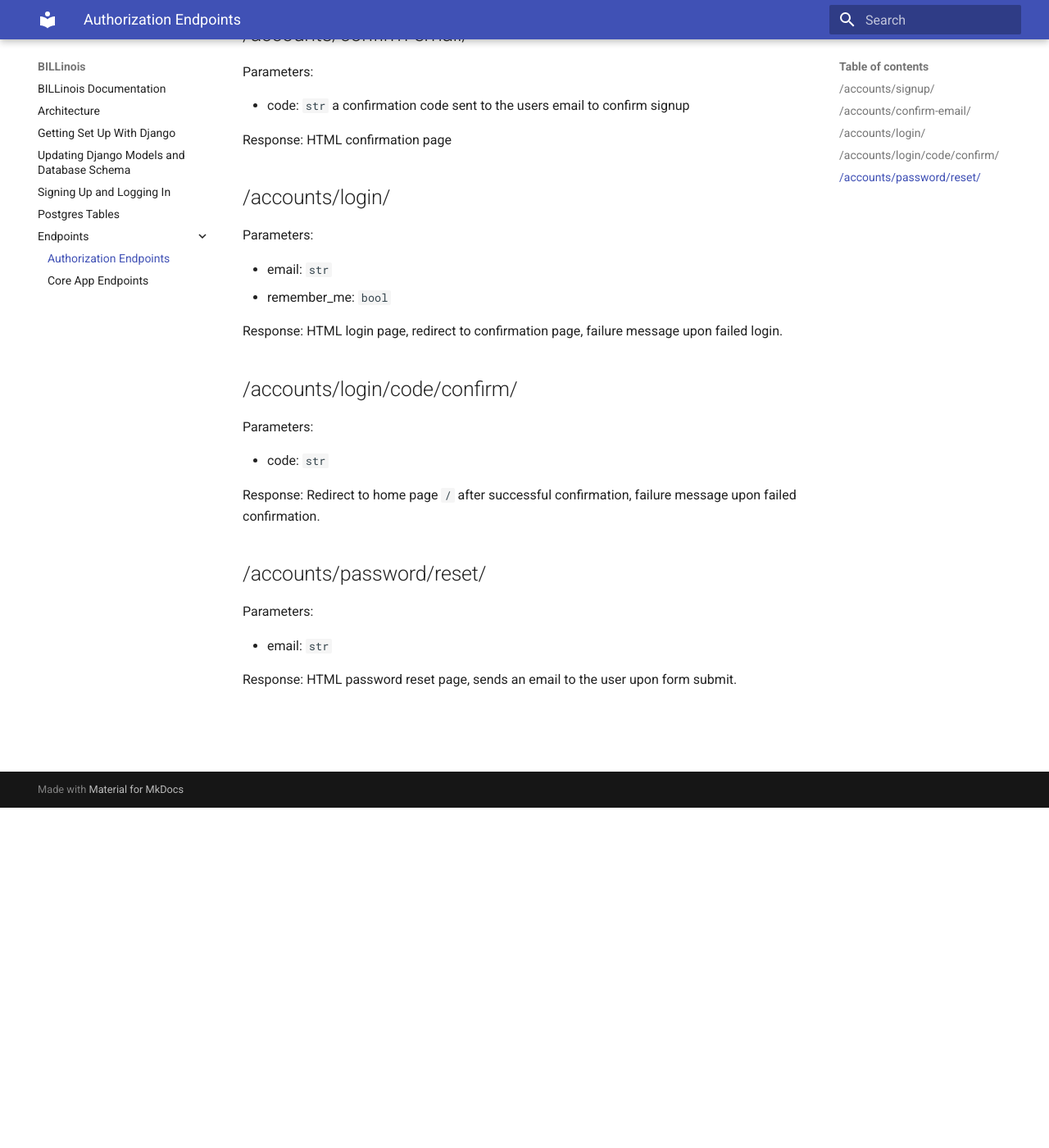
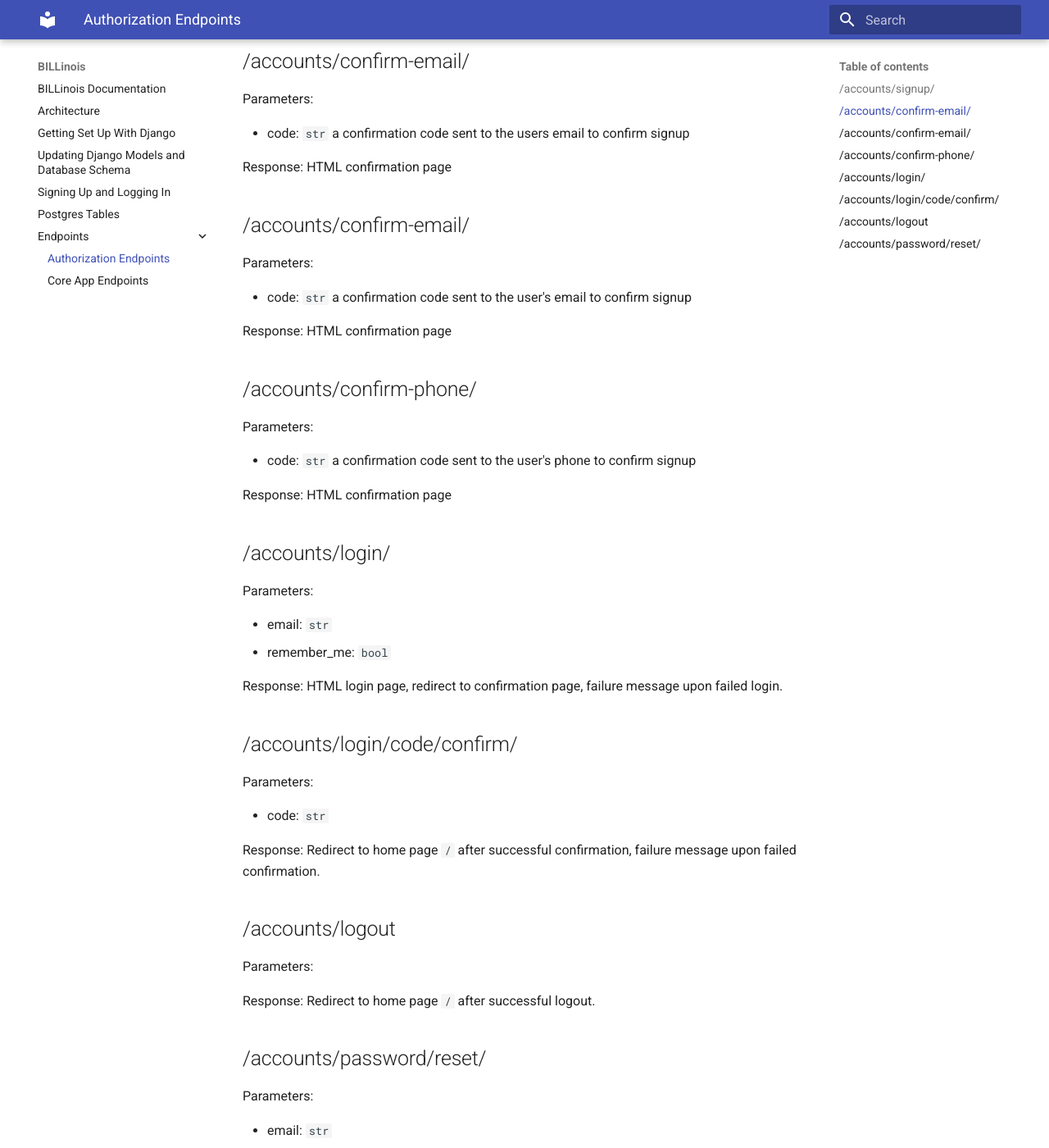
Before and after one commit to uchicago-capp-30320/BILLinois, an MkDocs documentation site: the page built from docs/endpoints/auth.md, in a window 1280 px wide and 1400 px high, scrolled down 415 px. Shown: the whole window at 82% size. Built offline with MkDocs 1.6.1 and Material for MkDocs 9.7.7, drawn with Linux system fonts in a browser that asks for light colours.

Commit message:
update docs with information about phone number

```diff
--- a/docs/endpoints/auth.md
+++ b/docs/endpoints/auth.md
@@ -6,6 +6,7 @@
 
 * email: `str`
 * phone number: `str`
+* password: `str`
 
 Response: HTML sign-up page, success message upon successful registration, failure message upon failed registration
 
@@ -14,6 +15,22 @@
 Parameters:
 
 * code: `str` a confirmation code sent to the users email to confirm signup
+
+Response: HTML confirmation page
+
+## /accounts/confirm-email/
+
+Parameters:
+
+* code: `str` a confirmation code sent to the user's email to confirm signup
+
+Response: HTML confirmation page
+
+## /accounts/confirm-phone/
+
+Parameters:
+
+* code: `str` a confirmation code sent to the user's phone to confirm signup
 
 Response: HTML confirmation page
 
@@ -34,6 +51,12 @@
 
 Response: Redirect to home page `/` after successful confirmation, failure message upon failed confirmation.
 
+## /accounts/logout
+
+Parameters:
+
+Response: Redirect to home page `/` after successful logout.
+
 ## /accounts/password/reset/
 
 Parameters:
```
Also changed, not shown: docs/04-signing_up_and_logging_in.md (+1 -1 lines).
